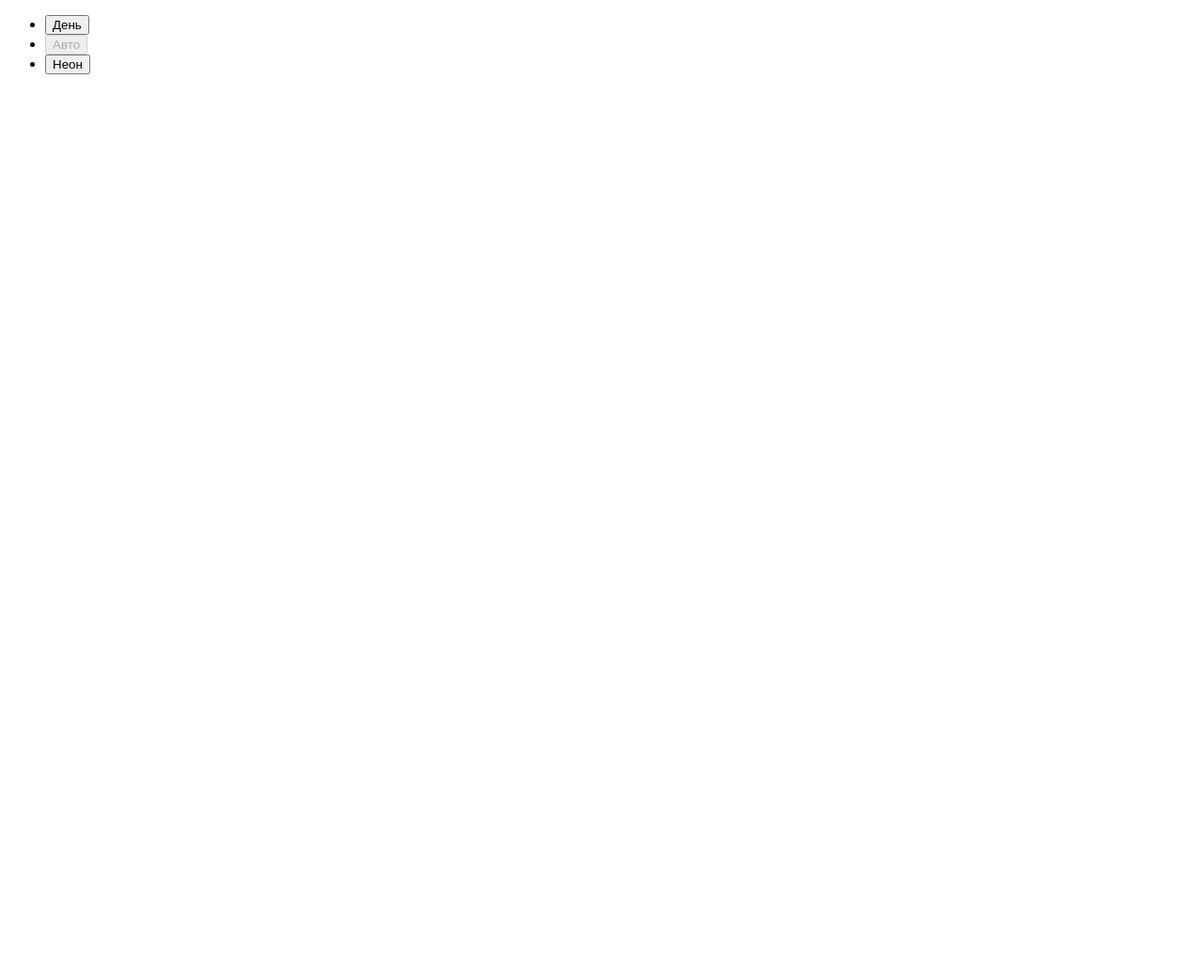
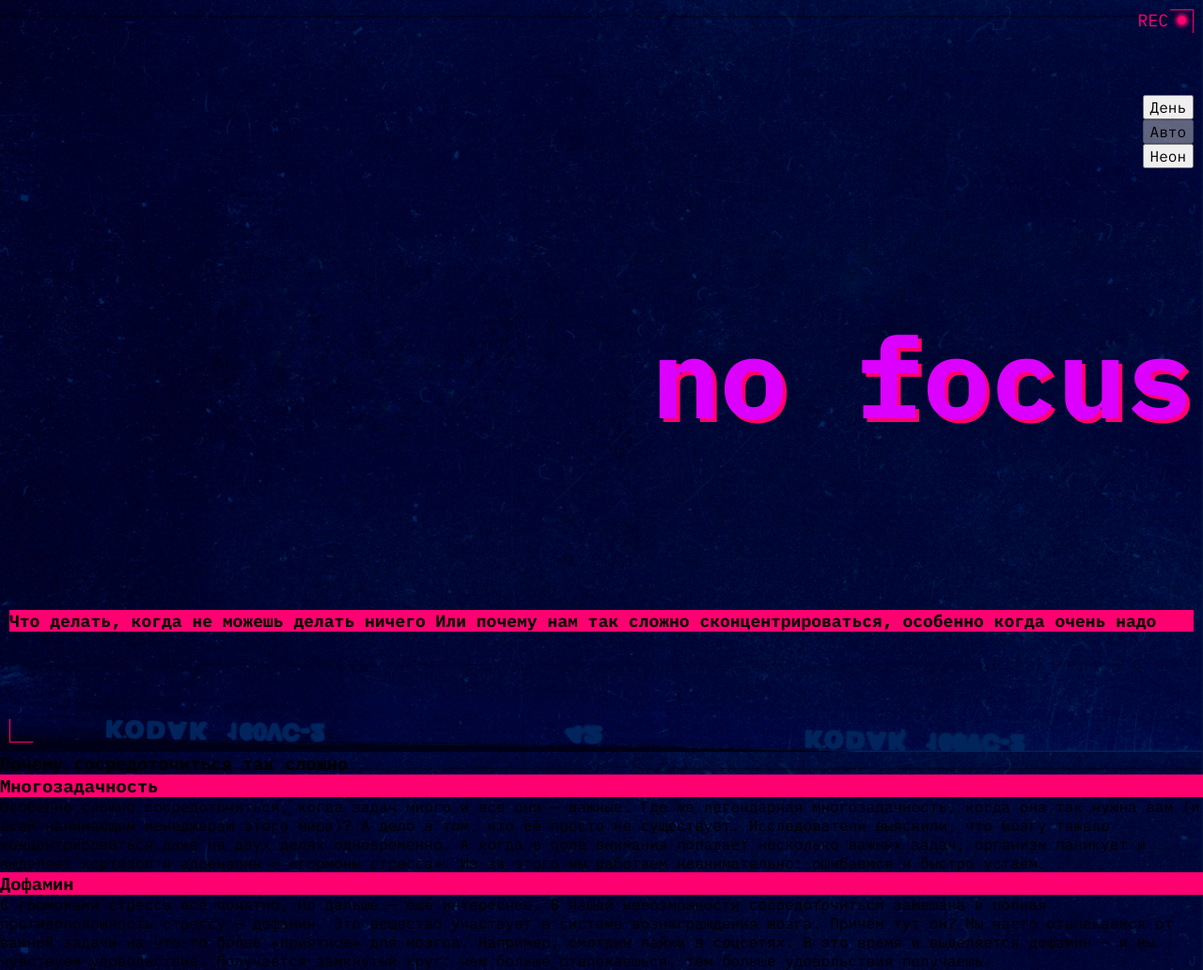
Before and after one commit to Masloves/slozhno-sosredotochitsya-fd, a plain HTML site: page index.html in a window 1280 px wide. Shown: the whole page at 94% size. Before the commit the page ends 800 px from the top, so only its background shows below. Drawn offline with Linux system fonts and the light colour scheme.

Commit message:
Создал README, подключил файлы, поработал над шапкой сайта и начал работу над основым контентом

```diff
--- a/index.html
+++ b/index.html
@@ -5,10 +5,23 @@
     <meta http-equiv="X-UA-Compatible" content="IE=edge" />
     <meta name="viewport" content="width=device-width, initial-scale=1.0" />
     <title>Сложно сосредоточиться</title>
+    <link rel="stylesheet" href="./fonts/fonts.css">
+    <link rel="stylesheet" href="./styles/globals.css">
+    <link rel="stylesheet" href="./styles/variables.css">
+    <link rel="stylesheet" href="./styles/style.css">
+    <link rel="stylesheet" href="./styles/dark.css">
+    <link rel="stylesheet" href="./styles/light.css">
     <script src="./scripts/script.js"></script>
+    <meta name="color-scheme" content="dark light">
+    <link rel="icon" href="./images/favicon.ico">
+    <link rel="icon" href="./images/favicon.svg" type="image/svg+xml">
+    <link rel="mobile-icon" href="./images/mobile-icon.png" >
   </head>
   <body class="page">
     <header class="header decorated-zone">
+      <div>
+        <p class="rec" aria-hidden="true">REC</p>
+      </div>
       <nav class="header__theme-menu">
         <ul class="header__theme-menu-list">
           <li class="header__theme-menu-item">
@@ -35,6 +48,32 @@
           </li>
         </ul>
       </nav>
+      <h1 class="header__title">
+        <span class="">no</span>
+        <span class="">focus</span>
+      </h1>
+      <div class="header__text title_decor">
+        <p>Что делать, когда не можешь делать ничего Или почему нам так сложно сконцентрироваться, особенно когда очень надо</p>
+      </div>
     </header>
+    <main>
+      <section>
+        <h3>Почему сосредоточиться так сложно</h3>
+        <ul>
+          <li>
+            <h3 class="card__title">Многозадачность</h3>
+            <p>Особенно сложно сосредоточиться, когда задач много и все они — важные. Где же легендарная многозадачность, когда она так нужна вам (и всем нанимающим менеджерам этого мира)? А дело в том, что её просто не существует. Исследователи выяснили, что мозгу тяжело концентрироваться даже на двух делах одновременно. А когда в поле внимания попадает несколько важных задач, организм паникует и выделяет кортизол и адреналин — «гормоны стресса». Из-за этого мы работаем невнимательно: ошибаемся и быстро устаём.</p>
+          </li>
+          <li>
+            <h3 class="card__title">Дофамин</h3>
+            <p>С гормонами стресса всё понятно, но дальше — ещё интереснее. В нашей невозможности сосредоточиться замешана и полная противоположность стрессу — дофамин. Это вещество участвует в системе вознаграждения мозга. Причём тут он? Мы часто отвлекаемся от важной задачи на что-то более «приятное» для мозгов. Например, смотрим лайки в соцсетях. В это время и выделяется дофамин — и мы чувствуем удовольствие. Получается замкнутый круг: чем больше отвлекаешься, тем больше удовольствия получаешь.
+            </p>
+          </li>
+        </ul>
+      </section>
+      <section></section>
+      <section></section>
+    </main>
+    <footer></footer>
   </body>
 </html>
--- a/styles/globals.css
+++ b/styles/globals.css
@@ -10,6 +10,8 @@ body {
   min-inline-size: 375px;
   max-inline-size: 1440px;
   margin: 0 auto;
+  font-family: IBM Plex Mono, monospace;
+  background-color: #fff;
 }
 
 h1,
--- a/styles/style.css
+++ b/styles/style.css
@@ -2,4 +2,86 @@
 
 .page {
   /* сохраните в разметке и стилях класс page у тега body. Он удобен, чтобы составлять селекторы для разных цветовых тем. */
+  background-image: var(--bg-image);
+  background-position: center;
+  background-size: cover;
+  background-attachment: fixed;
 }
+
+header {
+  position: relative;
+  display: grid;
+  grid-template-rows: min-content repeat(3, 1fr);
+  /* grid-template-rows: 1fr min-content 1fr; */
+  justify-items: end;
+  align-items: center;
+  block-size: 100vh;
+  padding: 10px;
+}
+
+header::before {
+  position: absolute;
+  content: "";
+  top: 10px;
+  right: 10px;
+  width: 25px;
+  height: 25px;
+  border-right: 1px solid #FF0070;
+  border-top: 1px solid #FF0070;
+}
+
+.rec {
+  display: flex;
+  align-items: center;
+  position: absolute;
+  gap: 10px;
+  font-size: 18px;
+  top: 10px;
+  right: 18px;
+  color: #FF0070;
+}
+
+.rec::after {
+  content: "";
+  display: block;
+  width: 9px;
+  height: 9px;
+  border-radius: 100%;
+  border: 1px solid #FF0070;
+  box-shadow: 0px 0px 4px 2px #FF0070;
+  background-color: #FF0070;
+}
+
+header::after {
+  position: absolute;
+  content: "";
+  bottom: 10px;
+  left: 10px;
+  width: 25px;
+  height: 25px;
+  border-left: 1px solid #FF0070;
+  border-bottom: 1px solid #FF0070;
+}
+
+.header__title {
+  /* inline-size: 100%; */
+  font-weight: 700;
+  font-size: clamp(7.25rem, 7.0115rem + 1.0178vw, 7.5rem);
+  color: #DB00FF;
+  text-shadow: 4px 4px #FF0070;
+}
+
+.header__text {
+  inline-size: 100%;
+  color: #000000;
+  font-size: 18px;
+  font-weight: bold;
+}
+
+.title_decor {
+  background-color: #FF0070;
+}
+
+.card__title {
+  background-color: #FF0070;
+}
--- a/styles/variables.css
+++ b/styles/variables.css
@@ -2,3 +2,6 @@
   Переменные для вашего проекта
   и их переопределение под различные устройства
 */
+:root {
+--bg-image: url(../images/cover-image-dark.png);
+}
```
Also changed, not shown: 1 other file.
